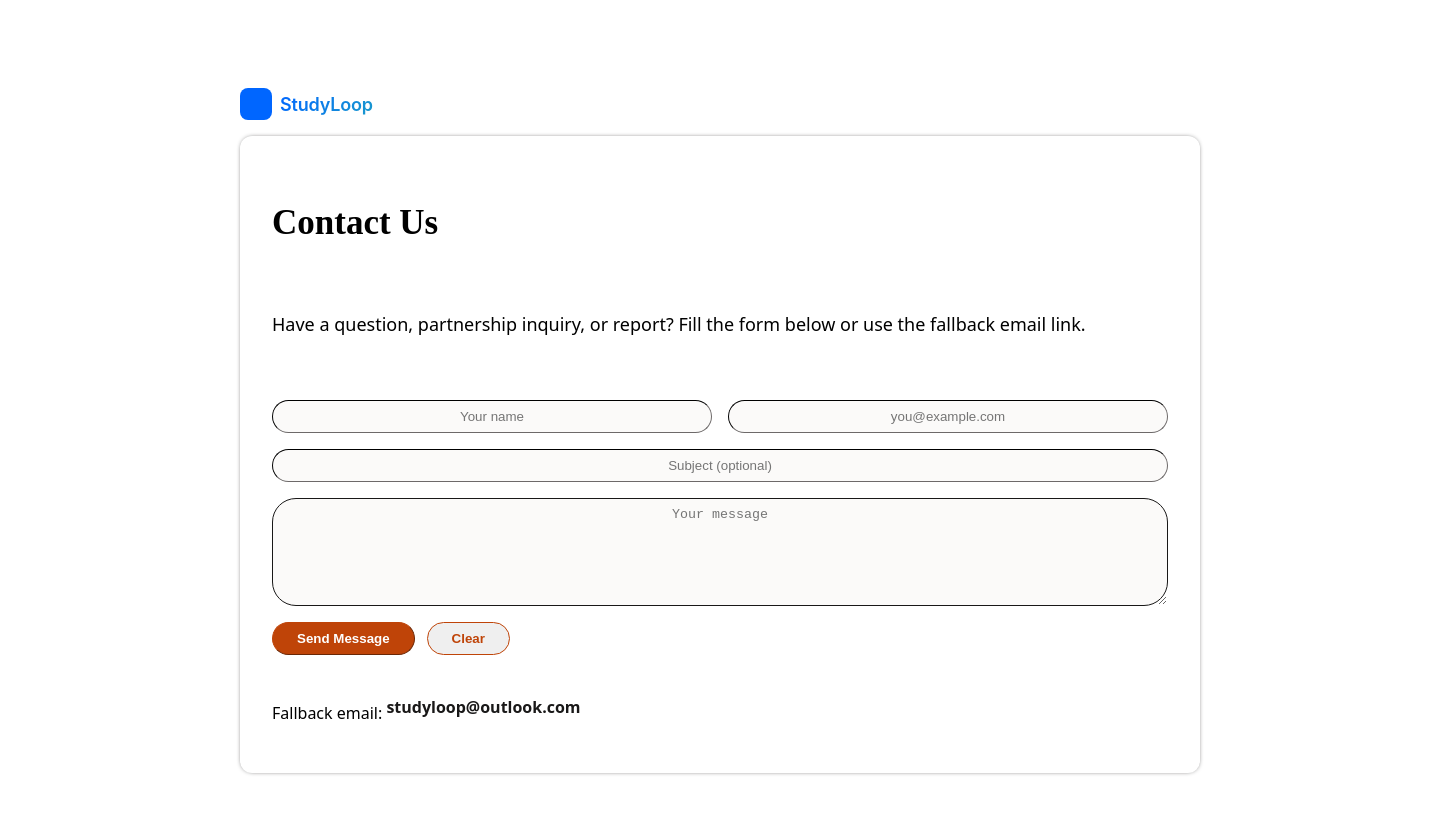
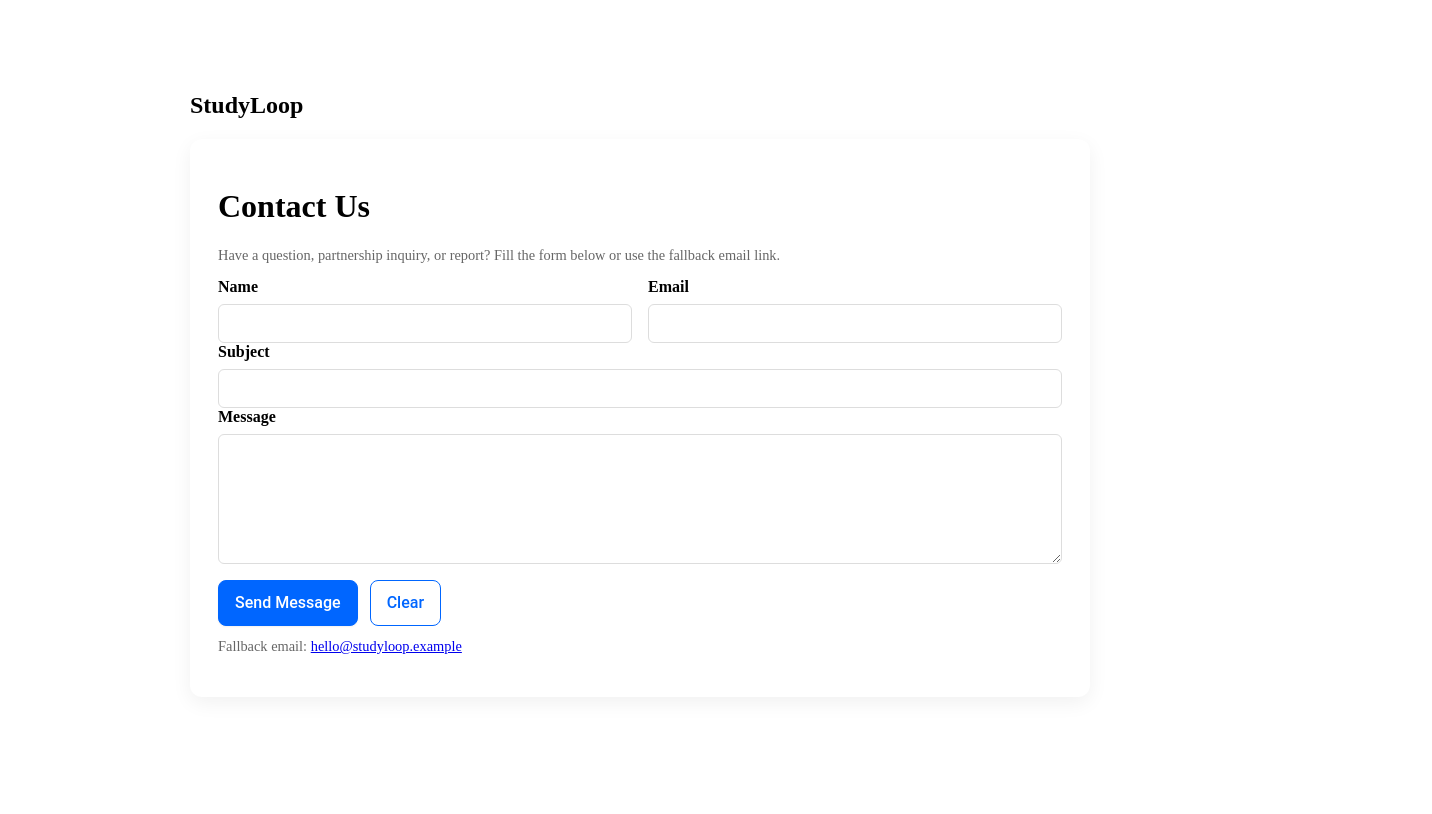
Before and after one commit to Hyperoperation/studyloop.github.io, a React app: page contact.html in a window 1280 px wide. Shown: the whole page, 1432 px wide, since content can reach past the window. Built offline with nearby package versions, Linux system fonts and the light colour scheme.

Commit message:
Revert "Fix Contact Us Style"
This reverts commit cc66c35a152d2c8e851e92fa22ad6048ad328100.

```diff
--- a/contact.html
+++ b/contact.html
@@ -19,34 +19,50 @@
     </style>
   </head>
   <body>
-    <main class="thq-section-padding">
-      <div class="thq-section-max-width" style="width:100%;max-width:960px;margin:0 auto;">
-        <a href="./index.html" class="navigation__logo" style="margin-bottom:16px;display:inline-flex;align-items:center;gap:8px;text-decoration:none;color:inherit;">
-          <div class="navigation__logo-symbol" style="width:32px;height:32px;background:var(--color-primary);border-radius:8px"></div>
-          <span class="navigation__logo-text">StudyLoop</span>
-        </a>
+    <div class="contact-container">
+      <a href="./index.html" style="text-decoration:none;color:inherit"><h2>StudyLoop</h2></a>
 
-        <section class="thq-card thq-box-shadow" style="padding:32px;border-radius:var(--border-radius-lg);background:var(--color-surface);">
-          <h2 class="thq-heading-2">Contact Us</h2>
-          <p class="thq-body-large" style="margin-top:8px;">Have a question, partnership inquiry, or report? Fill the form below or use the fallback email link.</p>
+      <div class="contact-card">
+        <h1>Contact Us</h1>
+        <p class="contact-note">Have a question, partnership inquiry, or report? Fill the form below or use the fallback email link.</p>
 
-          <form id="contact-form" class="thq-grid-auto-300" method="POST" action="https://formspree.io/f/xjkldwbl" style="margin-top:20px;gap:16px;">
-            <input id="name" name="name" type="text" placeholder="Your name" required class="thq-input" />
-            <input id="email" name="email" type="email" placeholder="you@example.com" required class="thq-input" />
-            <input id="subject" name="subject" type="text" placeholder="Subject (optional)" class="thq-input" style="grid-column:1/ -1;" />
-            <textarea id="message" name="message" rows="6" placeholder="Your message" required class="thq-input" style="grid-column:1/ -1;"></textarea>
+        <form id="contact-form" class="contact-form" method="POST" action="https://formspree.io/f/xjkldwbl">
+          <div class="contact-row">
+            <div class="contact-field">
+              <label for="name">Name</label>
+              <input id="name" name="name" type="text" required />
+            </div>
+            <div class="contact-field">
+              <label for="email">Email</label>
+              <input id="email" name="email" type="email" required />
+            </div>
+          </div>
 
-            <div style="grid-column:1/ -1;display:flex;gap:12px;align-items:center;">
-              <button type="submit" class="thq-button-filled">Send Message</button>
-              <button type="button" id="clear-btn" class="thq-button-outline">Clear</button>
-              <div id="form-status" aria-live="polite" style="margin-left:8px;color:var(--color-on-surface-secondary)"></div>
+          <div class="contact-row">
+            <div class="contact-field" style="flex:1 1 100%">
+              <label for="subject">Subject</label>
+              <input id="subject" name="subject" type="text" />
             </div>
-          </form>
+          </div>
 
-          <p class="thq-body-small" style="margin-top:16px">Fallback email: <a href="mailto:studyloop@outlook.com" class="thq-link">studyloop@outlook.com</a></p>
-        </section>
+          <div class="contact-row">
+            <div class="contact-field" style="flex:1 1 100%">
+              <label for="message">Message</label>
+              <textarea id="message" name="message" rows="6" required></textarea>
+            </div>
+          </div>
+
+          <div class="contact-actions">
+            <button type="submit" class="btn btn-primary">Send Message</button>
+            <button type="button" id="clear-btn" class="btn btn-outline">Clear</button>
+          </div>
+        </form>
+
+        <p class="contact-note">Fallback email: <a href="mailto:hello@studyloop.example">hello@studyloop.example</a></p>
+
+        <div id="form-status" aria-live="polite" style="margin-top:12px"></div>
       </div>
-    </main>
+    </div>
 
     <script>
       (function(){
```
